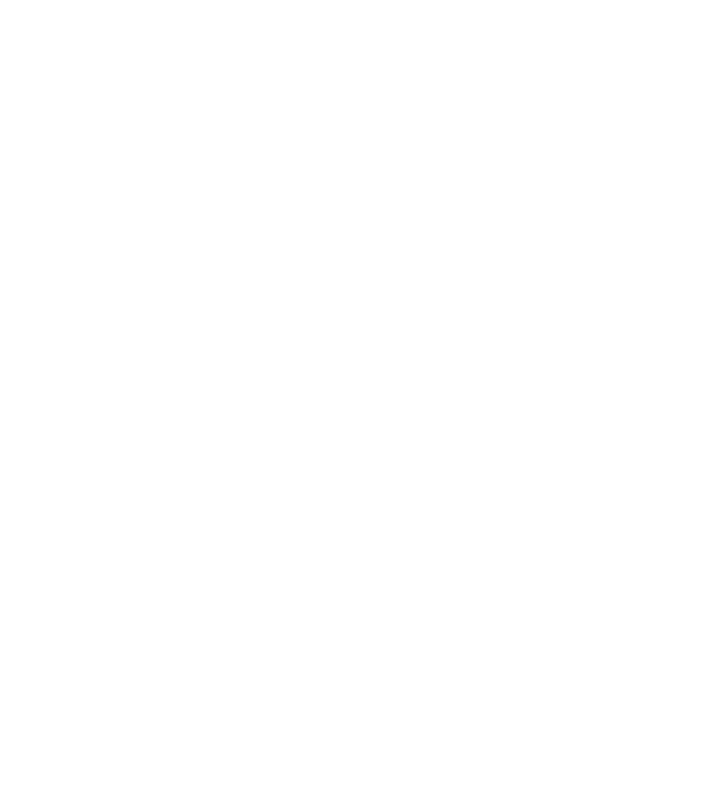
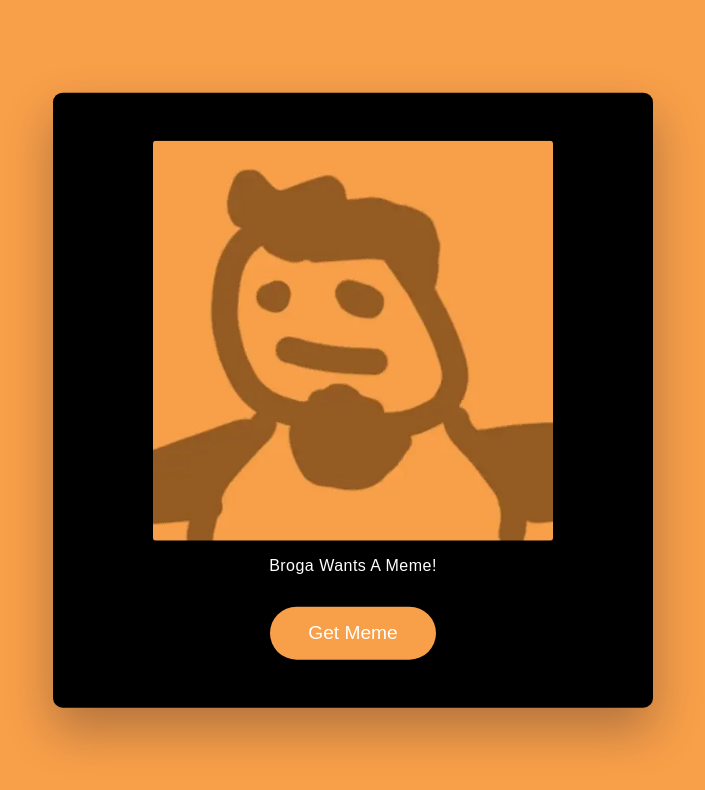
Before and after one commit to theomorphic/memes-api, a plain HTML site: page index.html in a window 1280 px wide. Shown: the whole page, without its empty margins (287-992 px from the left). Drawn offline with Linux system fonts and the light colour scheme.

Commit message:
feat: add img and css

```diff
--- a/index.html
+++ b/index.html
@@ -8,6 +8,10 @@
 	<script src="./script.js" defer></script>
 </head>
 <body>
-
+	<div class="container">
+		<img id="meme" src="./img/Broga.webp" alt="Broga">
+		<h3 id="title">Broga wants a meme!</h3>
+		<button id="get-meme-btn">Get Meme</button>
+	</div>
 </body>
 </html>
--- a/style.css
+++ b/style.css
@@ -0,0 +1,72 @@
+*{
+	padding: 0;
+	margin: 0;
+	box-sizing: border-box;
+	font-family: "Poppins", sans-serif;
+}
+
+body{
+	background-color: #F89F49;
+}
+
+.container{
+	width: 80%;
+	max-width: 37.5em;
+	padding: 3em 1.5em;
+	background-color: #000;
+	position: absolute;
+	transform: translate(-50%, -50%);
+	top: 50%;
+	left: 50%;
+	border-radius: .6em;
+	box-shadow: 0 1.4em 3em rgba(20, 16, 39, .3);
+}
+
+.container img{
+	display: block;
+	height: 25em;
+	max-width: 80%;
+	margin: 0 auto 1em auto;
+	border-radius: 3px;
+}
+
+.container h3{
+	display: block;
+	font-size: 1em;
+	margin: .5em auto 2em auto;
+	width: 70%;
+	font-weight: 400;
+	text-transform: capitalize;
+	text-align: center;
+	color: #fff;
+	letter-spacing: .03em;
+}
+
+.container button{
+	display: block;
+	margin: 0 auto;
+	font-size: 1.2em;
+	padding: .8em 2em;
+	border-radius: 2em;
+	background-color: #F89F49;
+	border: none;
+	outline: none;
+	color: #fff;
+	cursor: pointer;
+	transition: all .3s ease;
+}
+
+.container button:hover{
+	background-color: #dd8432;
+
+}
+
+.container button:active{
+	background-color: #945B23;
+}
+
+@media  screen and (max-width: 600px) {
+	.container{
+		font-size: 14px;
+	}
+}
```
Also changed, not shown: img/Broga-Face-Off.webp (added), img/Broga-Glad.webp (added), img/Broga-Logo.png (added), img/Broga.webp (added), img/favicon/android-chrome-192x192.png (added), img/favicon/android-chrome-512x512.png (added), img/favicon/apple-touch-icon.png (added), img/favicon/favicon-16x16.png (added), img/favicon/favicon-32x32.png (added), img/favicon/favicon.ico (added).
